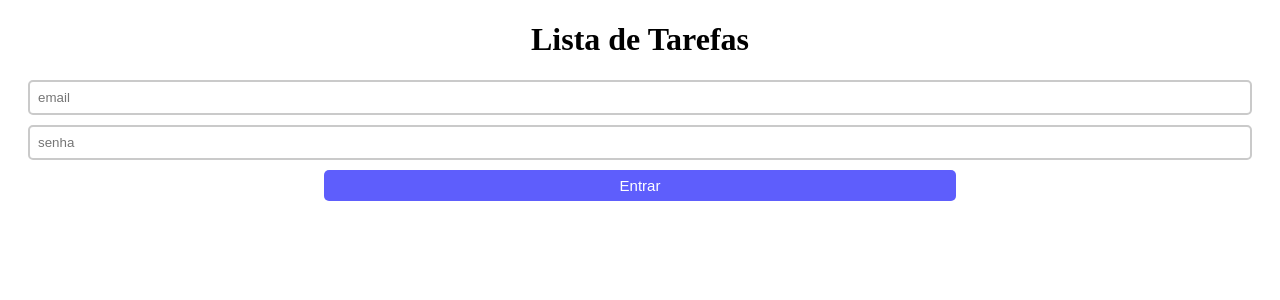
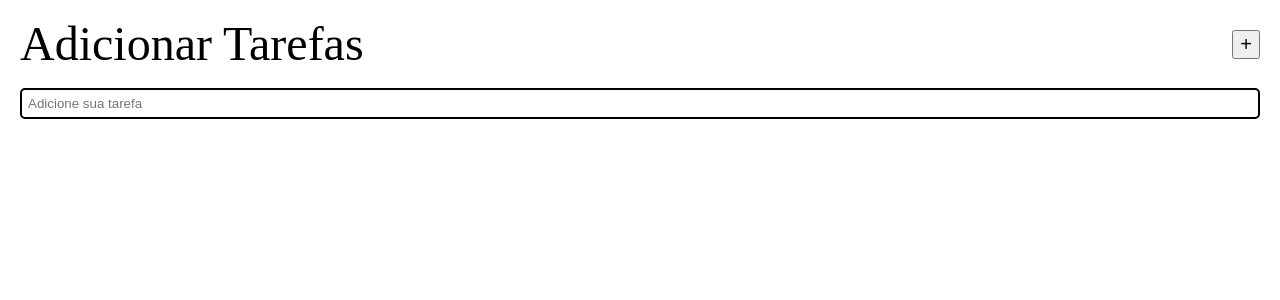
Before and after one commit to AlysoonFelipeeDev/projeto-jr, a React (Vite) app: page / in a window 1280 px wide. Shown: the top 300 px of the page. Built offline with nearby package versions, Linux system fonts and the light colour scheme.

Commit message:
feat: cria página de adicionar Tarefa

```diff
--- a/src/App.tsx
+++ b/src/App.tsx
@@ -1,8 +1,13 @@
-import Login from "./components/Login"
+import CreateTasks from "./components/CreateTasks"
+import { GlobalStyle } from "./styles/GlobalStyles"
+
 
 function App() {
   return (
-    <Login />
+    <>
+      <GlobalStyle />
+      <CreateTasks />
+    </>
   )
 }
 
--- a/src/components/CreateTasks.tsx
+++ b/src/components/CreateTasks.tsx
@@ -1,3 +1,47 @@
+import styled from "styled-components"
+
 export default function CreateTasks() {
-    return <h1>CREATETASKS</h1>
+    return (
+        <ContainerTask>
+            <Header>
+                <h1>Adicionar Tarefas</h1>
+                <button>+</button>
+            </Header>
+            <Form>
+                <input
+                    type="text"
+                    placeholder="Adicione sua tarefa"
+                />
+            </Form>
+        </ContainerTask>
+    )
 }
+
+const ContainerTask = styled.div`
+    width: 100%;
+`
+
+const Header = styled.header`
+    display: flex;
+    justify-content: space-between;
+    align-items: center;
+    h1 {
+        margin: 20px 20px;
+        font-size: 3em
+    }
+    button {
+        margin: 20px 20px;
+        font-size: 20px;
+    }
+`
+
+const Form = styled.form`
+    display: flex;
+    flex-direction: column;
+    input {
+        margin: 0 20px 0 20px;
+        padding: 6px;
+        border-radius: 5px;
+        border: 2px solid ;
+    }
+`
```
